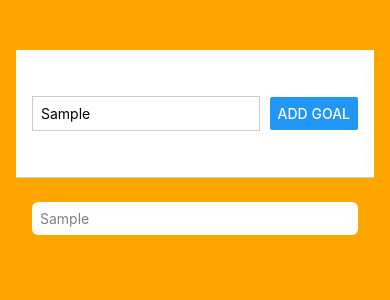
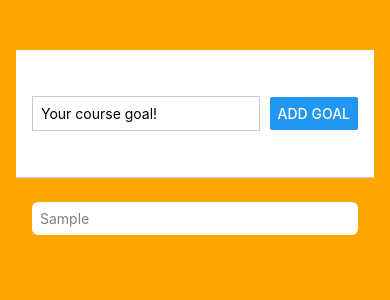
Before and after one commit to PaingThu/FirstReactProject, a React Native app: screen / in a window 390 px wide. Both pictures are taken after typing "Sample" into the empty fields and a click on the button "ADD GOAL". Shown: the top 300 px of the page. Built offline with nearby package versions, Linux system fonts and the light colour scheme.

Commit message:
Splitting up Components

```diff
--- a/App.js
+++ b/App.js
@@ -1,42 +1,34 @@
 import { StatusBar } from 'expo-status-bar';
 import { useState } from 'react';
-import { StyleSheet, Text, View, Button, TextInput, ScrollView, FlatList } from 'react-native';
+import { StyleSheet, View, FlatList } from 'react-native';
+import GoalInput from './components/GoalInput';
+import GoalItem from './components/GoalItem'
 
 export default function App() {
-    const [enteredGoalText,setEtnteredGoalText] = useState('')
+
 
     const [courseGoals, setCourseGoals] = useState([])
 
-    function goalInputHandler(enteredText) {
-        // console.log(enteredText)
-        setEtnteredGoalText(enteredText)
-    }
 
-    function addGoalHandler() {
+
+    function addGoalHandler(enteredGoalText) {
         // console.log(enteredGoalText)
-        setCourseGoals(currentCourseGoals => [...currentCourseGoals,{text:enteredGoalText, id: Math.random().toString()}])
+        setCourseGoals(currentCourseGoals => [...currentCourseGoals, { text: enteredGoalText, id: Math.random().toString() }])
     }
 
 
     return (
         <View style={styles.appContainer}>
 
-            <View style={styles.inputContainer}>
-                <TextInput style={styles.textInput} placeholder='Your course goal!' onChangeText={goalInputHandler}/>
-                <Button title='Add Goal' onPress={addGoalHandler}/>
-            </View>
+            <GoalInput onAddGoal={addGoalHandler} />
             <View style={styles.goalContainer}>
                 <FlatList data={courseGoals} renderItem={itemData => {
-                    return (
-                        <View style={styles.goalView}>
-                            <Text style={styles.goalText} >{itemData.item.text}</Text>
-                        </View>
-                    );
+                    return <GoalItem goal={itemData.item.text} />
                 }}
-                keyExtractor={(item,index)=>{
-                    return item.id
-                }}
-                alwaysBounceVertical={false} />
+                    keyExtractor={(item, index) => {
+                        return item.id
+                    }}
+                    alwaysBounceVertical={false} />
 
             </View>
 
@@ -48,40 +40,17 @@
 
 const styles = StyleSheet.create({
     appContainer: {
-        flex:1,
+        flex: 1,
         paddingTop: 50,
         paddingHorizontal: 16,
         backgroundColor: 'orange',
     },
-        inputContainer: {
-            flex:1,
-            flexDirection: 'row',
-            alignItems: 'center',
-            justifyContent: 'space-between',
-            paddingHorizontal: 16,
-            borderBottomWidth: 1,
-            borderBottomColor: '#cccccc',
-            backgroundColor: 'white'
-        },
-            textInput: {
-                borderWidth: 1,
-                borderColor: '#ccc',
-                width: '70%',
-                marginRight: 8,
-                padding: 8,
-            },
 
-        goalContainer: {
-            flex:5,
-            padding: 16
-        },
-            goalView:{
-                padding: 8,
-                marginVertical: 8,
-                borderRadius: 6,
-                backgroundColor: 'white',
-            },
-            goalText: {
-                color: 'gray'
-            }
+
+    goalContainer: {
+        flex: 5,
+        padding: 16
+    },
+
+
 });
--- /dev/null
+++ b/components/GoalInput.js
@@ -0,0 +1,45 @@
+import { useState } from 'react'
+import { View, TextInput, Button, StyleSheet } from 'react-native'
+
+function GoalInput(props) {
+    const [enteredGoalText,setEtnteredGoalText] = useState('')
+
+    function goalInputHandler(enteredText) {
+        // console.log(enteredText)
+        setEtnteredGoalText(enteredText)
+    }
+
+    function addGoalHandler(){
+        props.onAddGoal(enteredGoalText)
+        setEtnteredGoalText('')
+    }
+
+    return (
+        <View style={styles.inputContainer}>
+            <TextInput style={styles.textInput} placeholder='Your course goal!' value={enteredGoalText} onChangeText={goalInputHandler}/>
+            <Button title='Add Goal' onPress={addGoalHandler}/>
+        </View>
+    )
+}
+
+export default GoalInput
+
+const styles = StyleSheet.create({
+    inputContainer: {
+        flex:1,
+        flexDirection: 'row',
+        alignItems: 'center',
+        justifyContent: 'space-between',
+        paddingHorizontal: 16,
+        borderBottomWidth: 1,
+        borderBottomColor: '#cccccc',
+        backgroundColor: 'white'
+    },
+        textInput: {
+            borderWidth: 1,
+            borderColor: '#ccc',
+            width: '70%',
+            marginRight: 8,
+            padding: 8,
+        },
+})
--- /dev/null
+++ b/components/GoalItem.js
@@ -0,0 +1,23 @@
+import { View, Text, StyleSheet } from 'react-native'
+
+function GoalItem (props) {
+    return (
+        <View style={styles.goalView}>
+            <Text style={styles.goalText} >{props.goal}</Text>
+        </View>
+    )
+}
+
+export default GoalItem
+
+const styles = StyleSheet.create({
+    goalView:{
+        padding: 8,
+        marginVertical: 8,
+        borderRadius: 6,
+        backgroundColor: 'white',
+    },
+    goalText: {
+        color: 'gray'
+    }
+})
```
